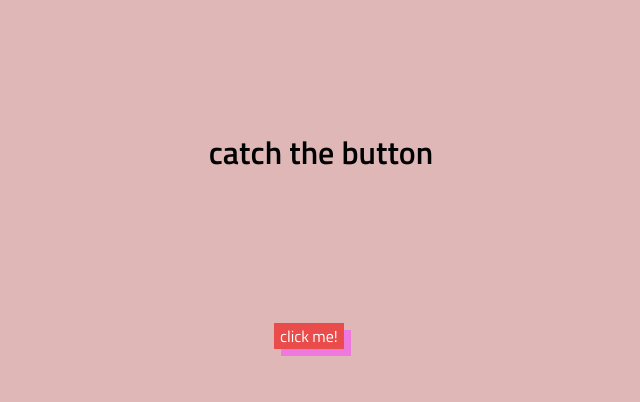
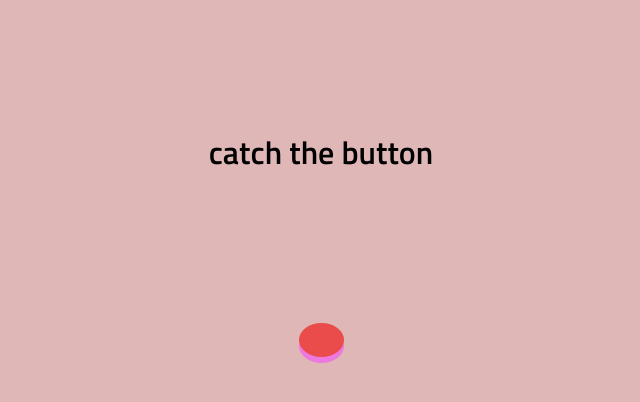
Before and after one commit to lianaa98/catch-the-button, a React (Create React App) app: page / in a window 1280 px wide. Shown: the top 402 px of the page, without its empty margins (319-959 px from the left). Built offline with nearby package versions, Linux system fonts and the light colour scheme.

Commit message:
add button physics and favicon

```diff
--- a/public/index.html
+++ b/public/index.html
@@ -31,7 +31,7 @@
       href="https://fonts.googleapis.com/css2?family=Titillium+Web:wght@200;300;400;600&display=swap"
       rel="stylesheet"
     />
-    <title>React App</title>
+    <title>catch the button!</title>
   </head>
   <body>
     <noscript>You need to enable JavaScript to run this app.</noscript>
--- a/src/components/Landing.jsx
+++ b/src/components/Landing.jsx
@@ -1,9 +1,21 @@
 import React, { useState, useEffect } from "react";
 import "./styles/landing.css";
+import { Modal } from "./Modal";
 
 export function Landing() {
   const [cursorPosition, setCursorPosition] = useState({ x: 0, y: 0 });
   const [buttonWrapPosition, setButtonWrapPosition] = useState(null);
+  const [modalOpen, setModalOpen] = useState(false);
+  const [currentSpeech, setCurrentSpeech] = useState(null);
+
+  const speeches = [
+    "ouch!",
+    "that hurts!",
+    "stop it!",
+    "that's not nice!",
+    "you're mean!",
+    "stop!",
+  ];
 
   useEffect(() => {
     const buttonWrap = document.getElementById("landing_button_wrap");
@@ -24,20 +36,27 @@ export function Landing() {
       if (buttonWrapPosition) {
         const { left, top, width, height } = buttonWrapPosition;
 
-        const threshold = 30;
+        const threshold = 20;
         const pageWidth = window.innerWidth;
         const pageHeight = window.innerHeight;
 
-
-        const isCloseToLeft = left - clientX <= threshold && left - clientX >= 0;
-        const isCloseToRight = clientX - left - width <= threshold && clientX - left - width >= 0;
+        const isCloseToLeft =
+          left - clientX <= threshold && left - clientX >= 0;
+        const isCloseToRight =
+          clientX - left - width <= threshold && clientX - left - width >= 0;
         const isCloseToTop = top - clientY <= threshold && top - clientY >= 0;
-        const isCloseToBottom = clientY - top - height <= threshold && clientY - top - height >= 0;
+        const isCloseToBottom =
+          clientY - top - height <= threshold && clientY - top - height >= 0;
 
         let newLeft = left;
         let newTop = top;
 
-        if (left <= 0 || left + width >= pageWidth || top <= 0 || top + height >= pageHeight) {
+        if (
+          left <= 0 ||
+          left + width >= pageWidth ||
+          top <= 0 ||
+          top + height >= pageHeight
+        ) {
           newLeft = pageWidth / 2 - width / 2;
           newTop = pageHeight / 2 - height / 2;
         }
@@ -78,7 +97,21 @@ export function Landing() {
     <div className="landing_page">
       <h1 className="landing_title">catch the button</h1>
       <div id="landing_button_wrap">
-        <button id="landing_button">click me!</button>
+        <button
+          id="landing_button"
+          onClick={() => {
+            const button = document.getElementById("landing_button");
+            button.style.boxShadow = "none";
+            setCurrentSpeech(
+              speeches[Math.floor(Math.random() * speeches.length)]
+            );
+            setModalOpen(true);
+            setTimeout(() => {
+              button.style.boxShadow = "0px 6px 0px 0px #f265ebbf";
+            }, 300);
+          }}
+        ></button>
+        {modalOpen && <Modal currentSpeech={currentSpeech} />}
       </div>
     </div>
   );
--- /dev/null
+++ b/src/components/Modal.jsx
@@ -0,0 +1,13 @@
+import "./styles/landing.css";
+
+export function Modal(props) {
+  const { currentSpeech } = props;
+
+  return (
+    <div className="modal">
+      <div className="modal_content">
+        <p>{currentSpeech}</p>
+      </div>
+    </div>
+  );
+}
--- a/src/components/styles/landing.css
+++ b/src/components/styles/landing.css
@@ -15,17 +15,26 @@
 #landing_button_wrap {
   position: absolute;
   top: 40%;
-  width: 100px;
-  height: 5%;
+  width: 180px;
+  height: 40px;
   padding: 3px;
   padding-right: 3px;
+  display: flex;
+  justify-content: center;
 }
 
 #landing_button {
   border: none;
   background-color: #ea4b4b;
+  width: 45px;
+  border-radius: 50%;
   font-size: 1rem;
   cursor: pointer;
   color: white;
-  box-shadow: 7px 7px 0px 0px #f265ebbf;
+  box-shadow: 0px 6px 0px 0px #f265ebbf;
+  outline: none;
 }
+
+.modal {
+  margin-left: 20px;
+}
```
Also changed, not shown: 1 other file (tests, documents, lock files or other folders).
